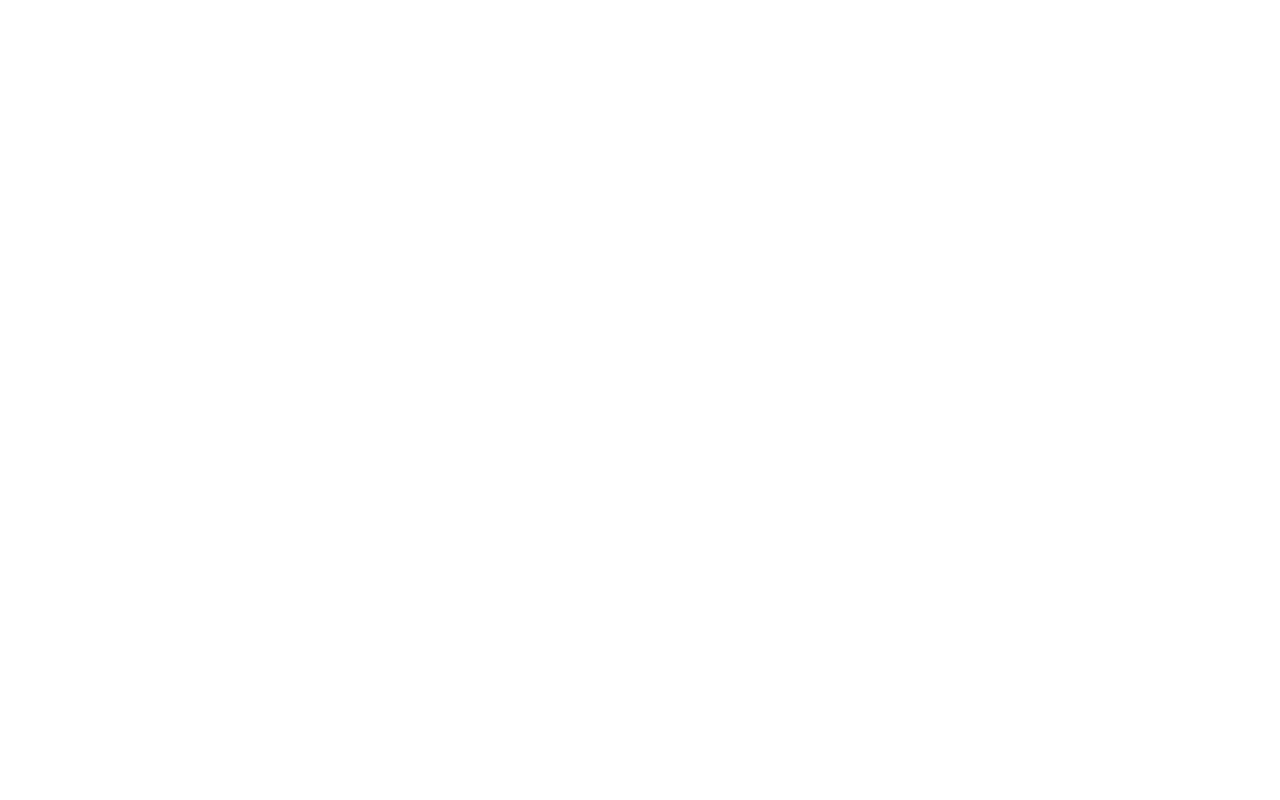
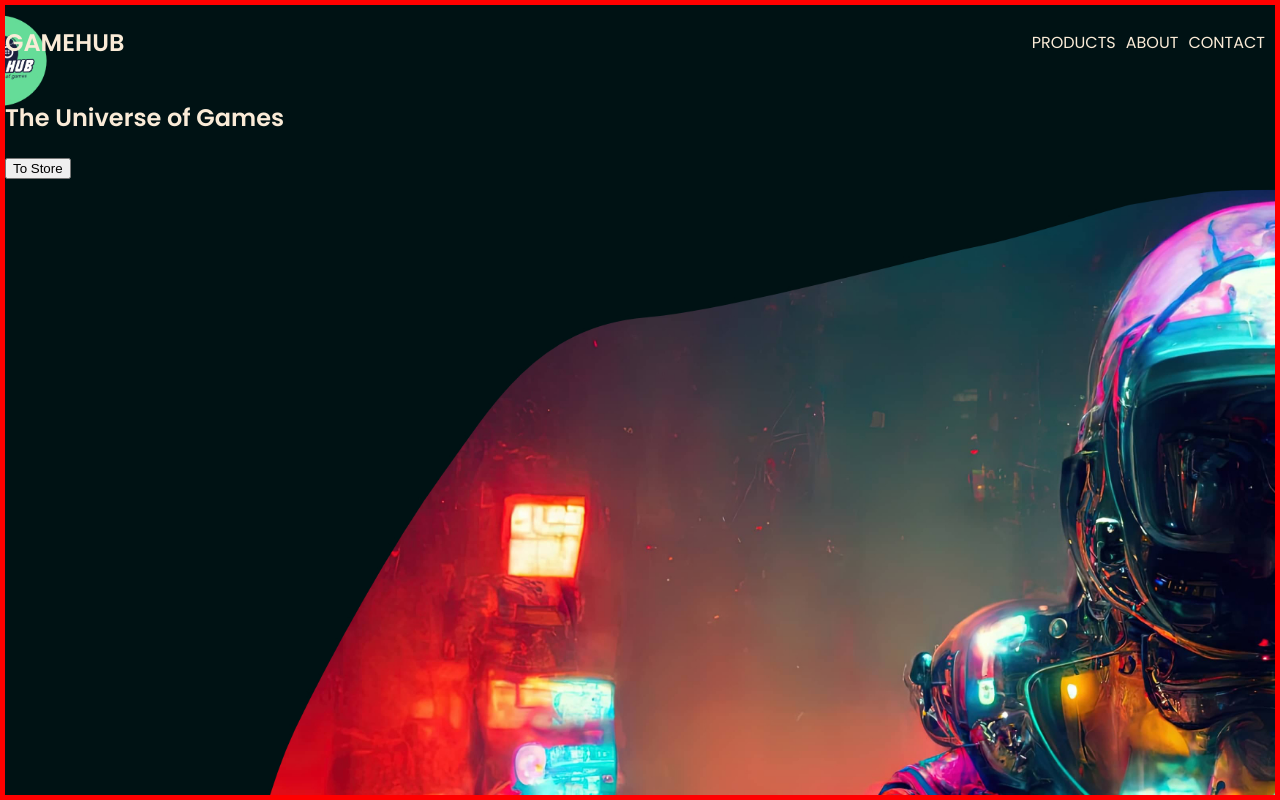
Before and after one commit to Noroff-FEU-Assignments/cross-course-project-chrisbekk, a plain HTML site: page main.html in a window 1280 px wide. Drawn offline with Linux system fonts and the light colour scheme.

Commit message:
css and html for landing page

```diff
--- a/css/main.css
+++ b/css/main.css
@@ -1,3 +1,48 @@
-body{
-    background-image: url("/images/backgroundimagemain.afdesign");
+html, body{
+    margin: 0;
+    height: 100%;
+    overflow: hidden;
+
+    font-family: 'Poppins', sans-serif;
+    color: antiquewhite;
+
 }
+/* Styling for background image */
+.bg-image{
+    background-image: url("/images/backgroundimagemain.jpg");
+    background-size: cover;
+    background-repeat: no-repeat;
+    background-position: center center;
+    width: 100%;
+    height: 100%;
+    border: 5px solid red;
+    box-sizing: border-box;
+}
+
+/* Typography */
+
+
+
+/* NAVBAR */
+
+nav{
+    display: flex;
+    justify-content: space-between;
+    align-items: center;
+
+}
+
+ul{
+    display: flex;
+
+}
+
+li{
+    margin-right: 10px;
+    list-style: none;
+
+}
+
+.title{
+
+}
--- a/main.html
+++ b/main.html
@@ -4,14 +4,29 @@
     <meta charset="UTF-8">
     <meta http-equiv="X-UA-Compatible" content="IE=edge">
     <meta name="viewport" content="width=device-width, initial-scale=1.0">
+    <link href="https://fonts.googleapis.com/css2?family=Poppins:wght@100;200;400;600&display=swap" rel="stylesheet">
     <link href="css/main.css" rel="stylesheet">
     <title>GameHub - The Universe of Games</title>
 </head>
 <body>
-    <header></header>
-    <nav>
+    <div class="bg-image">
+        <header></header>
+        <nav>
+            <h1 class="title">GAMEHUB</h1>
+            <ul>
+                <li><a href="#"></a>PRODUCTS</li>
+                <li><a href="#"></a>ABOUT</li>
+                <li><a href="#"></a>CONTACT</li>
+            </ul>
 
-    </nav>
+        </nav>
+
+        <h2>The Universe of Games</h2>
+
+        <button class="store-btn">To Store</button>
+
+    </div>
+
 
 </body>
 </html>
```
Also changed, not shown: images/backgroundimagemain.jpg (added).
